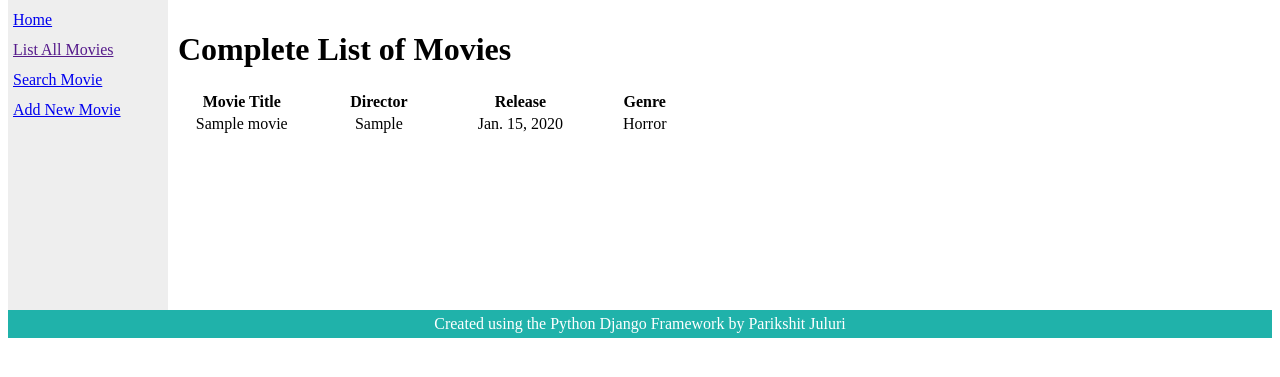
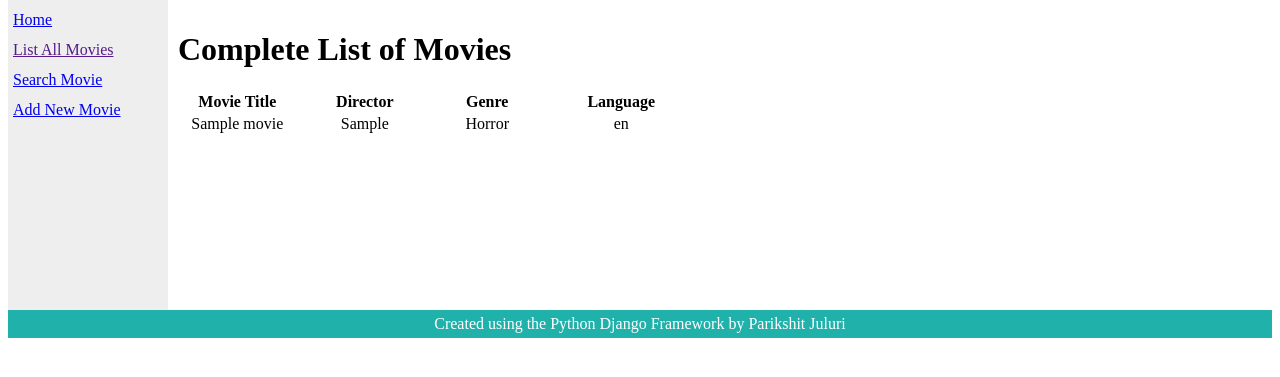
Before and after one commit to pari685/movies, a Django app: page /listmovie/ in a window 1280 px wide. Shown: the part 98-475 px from the top of the page. Run offline with Django 3.2, Linux system fonts and the light colour scheme; tables that the repository leaves empty hold one stand-in row (values such as "Sample post"); parts of the project's set-up code (start-up, migrations or seed data) failed here and were passed over.

Commit message:
Changed Release date to Language

```diff
--- a/MovieDB/forms.py
+++ b/MovieDB/forms.py
@@ -6,4 +6,4 @@ from models import Movie
 class MovieForm(forms.ModelForm):
     class Meta:
         model = Movie
-        fields = ["title", "release", "director", "genre"]
+        fields = ["title", "director", "genre", "language"]
--- a/MovieDB/models.py
+++ b/MovieDB/models.py
@@ -14,7 +14,7 @@ class Movie(models.Model):
         ('Period', 'Period')
     )
     title = models.CharField(max_length=200)
-    release = models.DateField()
+    language = models.CharField(max_length=20)
     director = models.CharField(max_length=30)
     genre = models.CharField(max_length=10,
                              choices=GENRE_OPTIONS)
--- a/MovieDB/views.py
+++ b/MovieDB/views.py
@@ -60,6 +60,11 @@ def search(request):
                 movie_dict = {'movie_object': movie_object}
                 movie_listing.append(movie_dict)
                 search_string = " ".join((search_string, request.GET['director']))
+        if request.GET['language']:
+            for movie_object in Movie.objects.filter(director__contains=request.GET['director']):
+                movie_dict = {'movie_object': movie_object}
+                movie_listing.append(movie_dict)
+                search_string = " ".join((search_string, request.GET['language']))
         if len(movie_listing) > 0:
             return render_to_response('results.html', {'search_string': search_string,
                                                        'movie_listing': movie_listing})
--- a/templates/list_all.html
+++ b/templates/list_all.html
@@ -52,15 +52,15 @@
     <tr>
         <th>Movie Title</th>
         <th>Director</th>
-        <th>Release</th>
         <th>Genre</th>
+        <th>Language</th>
      </tr>
      {% for movie_dict in movie_listing %}
         <tr>
             <td align="center" width="40">{{ movie_dict.movie_object.title}}</td>
             <td align="center" width="15">{{ movie_dict.movie_object.director}}</td>
-            <td align="center" width="12">{{ movie_dict.movie_object.release}}</td>
             <td align="center" width="10">{{ movie_dict.movie_object.genre}}</td>
+            <td align="center" width="12">{{ movie_dict.movie_object.language}}</td>
         </tr>
 
      {% endfor %}
--- a/templates/results.html
+++ b/templates/results.html
@@ -53,15 +53,15 @@
     <tr>
         <th>Movie Title</th>
         <th>Director</th>
-        <th>Release</th>
         <th>Genre</th>
+        <th>Language</th>
      </tr>
      {% for movie_dict in movie_listing %}
         <tr>
             <td align="center" width="40">{{ movie_dict.movie_object.title}}</td>
             <td align="center" width="15">{{ movie_dict.movie_object.director}}</td>
-            <td align="center" width="12">{{ movie_dict.movie_object.release}}</td>
             <td align="center" width="10">{{ movie_dict.movie_object.genre}}</td>
+        <td align="center" width="12">{{ movie_dict.movie_object.language}}</td>
         </tr>
 
      {% endfor %}
--- a/templates/search.html
+++ b/templates/search.html
@@ -51,6 +51,7 @@
        <dt>Title: {{ form.title}}<br><br></dt>
        <dt>Director: {{form.director}}<br><br></dt>
        <dt>Genre: {{ form.genre}}<br><br></dt>
+        <dt>Langiage: {{ form.language}}<br><br></dt>
     </ul>
     <input type="submit" name="submit" value="Search Movie">
 </form>
```
